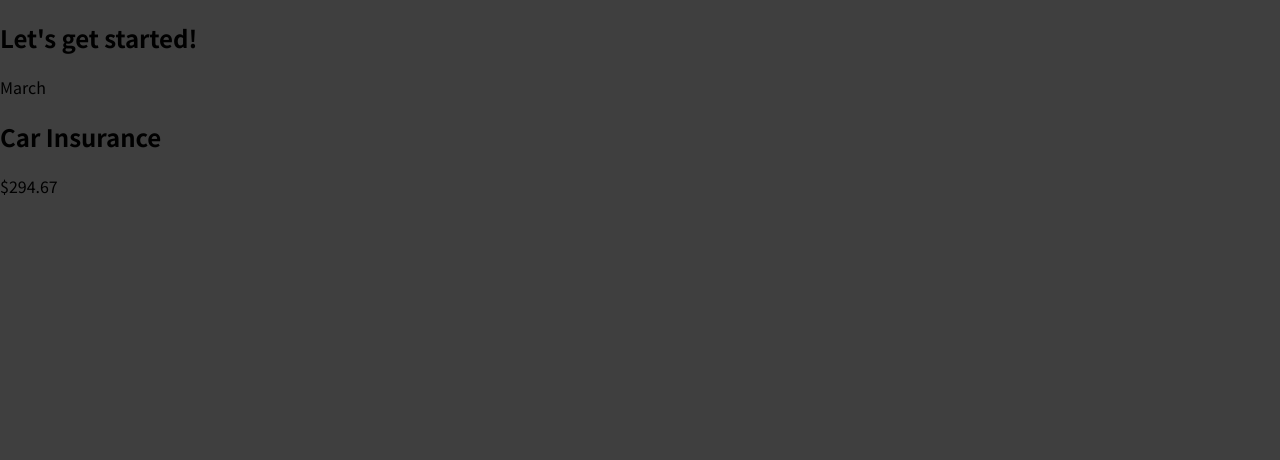
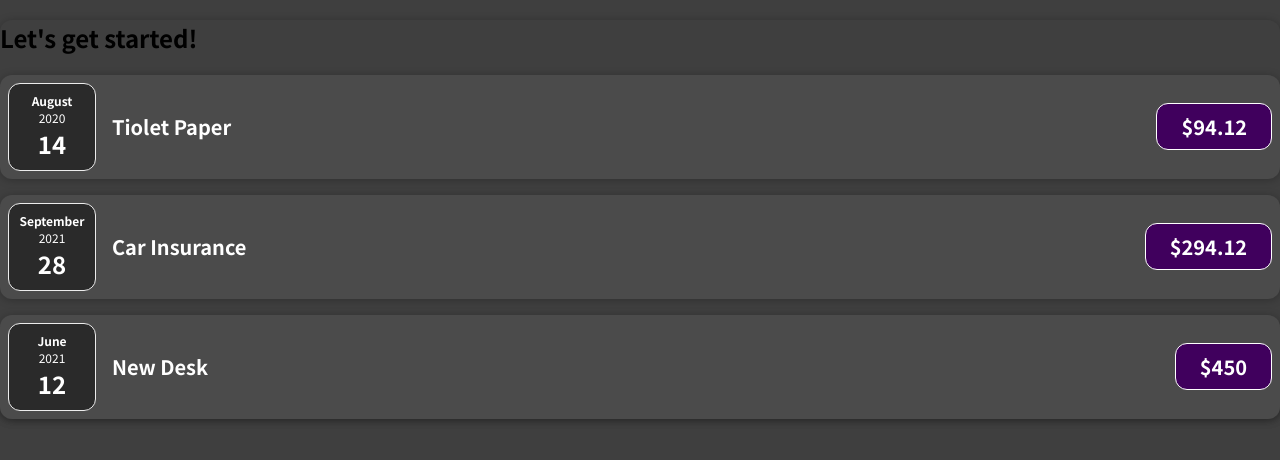
Before and after one commit to norouzy/todo-list, a React (Create React App) app: page / in a window 1280 px wide. Shown: the top 460 px of the page. Built offline with nearby package versions, Linux system fonts and the light colour scheme.

Commit message:
add cards

```diff
--- a/src/App.js
+++ b/src/App.js
@@ -1,11 +1,27 @@
-import ExpenseItem from "./components/ExpenseItem";
+import Expenses from "./components/Expenses/Expenses";
+
 function App() {
-  return (
-    <div>
-      <h2>Let's get started!</h2>
-      <ExpenseItem></ExpenseItem>
-    </div>
-  );
+  const expenses = [
+    {
+      id: "e1",
+      title: "Tiolet Paper",
+      amount: 94.12,
+      date: new Date(2020, 7, 14),
+    },
+    {
+      id: "e2",
+      title: "Car Insurance",
+      amount: 294.12,
+      date: new Date(2021, 8, 28),
+    },
+    {
+      id: "e3",
+      title: "New Desk",
+      amount: 450,
+      date: new Date(2021, 5, 12),
+    },
+  ];
+  return <Expenses items={expenses}></Expenses>;
 }
 
 export default App;
--- a/src/components/ExpenseItem.js
+++ /dev/null
@@ -1,13 +0,0 @@
-function ExpenseItem() {
-  return (
-    <div>
-      <div>March</div>
-      <div>
-        <h2>Car Insurance</h2>
-        <div>$294.67</div>
-      </div>
-    </div>
-  );
-}
-
-export default ExpenseItem;
--- /dev/null
+++ b/src/components/Expenses/ExpenseDate.css
@@ -0,0 +1,26 @@
+.expense-date {
+  display: flex;
+  flex-direction: column;
+  width: 5.5rem;
+  height: 5.5rem;
+  border: 1px solid #ececec;
+  background-color: #2a2a2a;
+  color: white;
+  border-radius: 12px;
+  align-items: center;
+  justify-content: center;
+}
+
+.expense-date__month {
+  font-size: 0.75rem;
+  font-weight: bold;
+}
+
+.expense-date__year {
+  font-size: 0.75rem;
+}
+
+.expense-date__day {
+  font-size: 1.5rem;
+  font-weight: bold;
+}
--- /dev/null
+++ b/src/components/Expenses/ExpenseDate.js
@@ -0,0 +1,16 @@
+import "./ExpenseDate.css";
+
+const ExpenseDate = (probs) => {
+  const month = probs.date.toLocaleString("en-US", { month: "long" });
+  const day = probs.date.toLocaleString("en-US", { day: "2-digit" });
+  const year = probs.date.getFullYear();
+  return (
+    <div className="expense-date">
+      <div className="expense-date__month">{month}</div>
+      <div className="expense-date__year">{year}</div>
+      <div className="expense-date__day">{day}</div>
+    </div>
+  );
+};
+
+export default ExpenseDate;
--- a/src/components/ExpenseItem.css
+++ b/src/components/Expenses/ExpenseItem.css
@@ -2,10 +2,8 @@
   display: flex;
   justify-content: space-between;
   align-items: center;
-  box-shadow: 0 2px 8px rgba(0, 0, 0, 0.25);
   padding: 0.5rem;
   margin: 1rem 0;
-  border-radius: 12px;
   background-color: #4b4b4b;
 }
 
--- /dev/null
+++ b/src/components/Expenses/ExpenseItem.js
@@ -0,0 +1,21 @@
+import "./ExpenseItem.css";
+import ExpenseDate from "./ExpenseDate";
+import Card from "../UI/Card";
+
+const ExpenseItem = (probs) => {
+  // const expenseDate = new Date(2021, 2, 28);
+  // const expenseTitle = "Car Insurance";
+  // const expenseAmount = 294.67;
+
+  return (
+    <Card className="expense-item">
+      <ExpenseDate date={probs.date} />
+      <div className="expense-item__description">
+        <h2>{probs.title}</h2>
+        <div className="expense-item__price">${probs.amount}</div>
+      </div>
+    </Card>
+  );
+};
+
+export default ExpenseItem;
--- /dev/null
+++ b/src/components/Expenses/Expenses.css
@@ -0,0 +1,7 @@
+.expenses {
+  padding: 1rem;
+  background-color: rgb(31, 31, 31);
+  margin: 2rem auto;
+  width: 50rem;
+  max-width: 95%;
+}
--- /dev/null
+++ b/src/components/Expenses/Expenses.js
@@ -0,0 +1,26 @@
+import ExpenseItem from "./ExpenseItem";
+import Card from "../UI/Card";
+const Expenses = (probs) => {
+  return (
+    <Card className="expenses">
+      <h2>Let's get started!</h2>
+      <ExpenseItem
+        title={probs.items[0].title}
+        amount={probs.items[0].amount}
+        date={probs.items[0].date}
+      ></ExpenseItem>
+      <ExpenseItem
+        title={probs.items[1].title}
+        amount={probs.items[1].amount}
+        date={probs.items[1].date}
+      ></ExpenseItem>
+      <ExpenseItem
+        title={probs.items[2].title}
+        amount={probs.items[2].amount}
+        date={probs.items[2].date}
+      ></ExpenseItem>
+    </Card>
+  );
+};
+
+export default Expenses;
--- /dev/null
+++ b/src/components/UI/Card.css
@@ -0,0 +1,4 @@
+.card {
+  border-radius: 12px;
+  box-shadow: 0 1px 8px rgba(0, 0, 0, 0.25);
+}
--- /dev/null
+++ b/src/components/UI/Card.js
@@ -0,0 +1,8 @@
+import "./Card.css";
+
+function Card(probs) {
+  const classes = "card " + probs.className;
+  return <div className={classes}>{probs.children}</div>;
+}
+
+export default Card;
```
